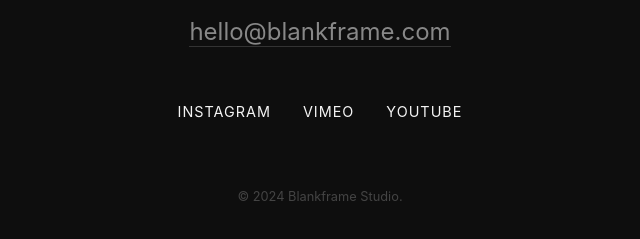
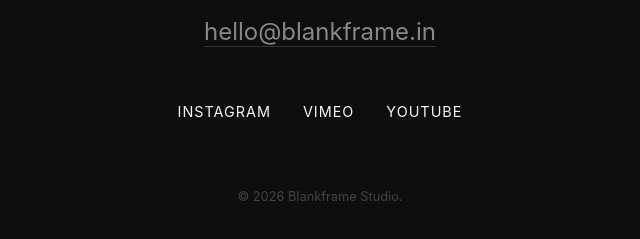
Before and after one commit to gwsandyy/blankframe-site, a plain HTML site: page index.html in a window 1280 px wide. Shown: the part 2830-3069 px from the top of the page, 320-960 px from the left. Drawn offline with nearby package versions, Linux system fonts and the light colour scheme.

Commit message:
Update index.html

```diff
--- a/index.html
+++ b/index.html
@@ -119,7 +119,7 @@
     <footer id="contact">
         <div class="container footer-content">
             <h2>Let's Create.</h2>
-            <a href="mailto:hello@blankframe.com" class="email-link">hello@blankframe.com</a>
+            <a href="mailto:hello@blankframe.com" class="email-link">hello@blankframe.in</a>
 
             <div class="socials">
                 <a href="#">Instagram</a>
@@ -127,10 +127,11 @@
                 <a href="#">YouTube</a>
             </div>
 
-            <p class="copyright">&copy; 2024 Blankframe Studio.</p>
+            <p class="copyright">&copy; 2026 Blankframe Studio.</p>
         </div>
     </footer>
 
     <script src="script.js"></script>
 </body>
+
 </html>
```
